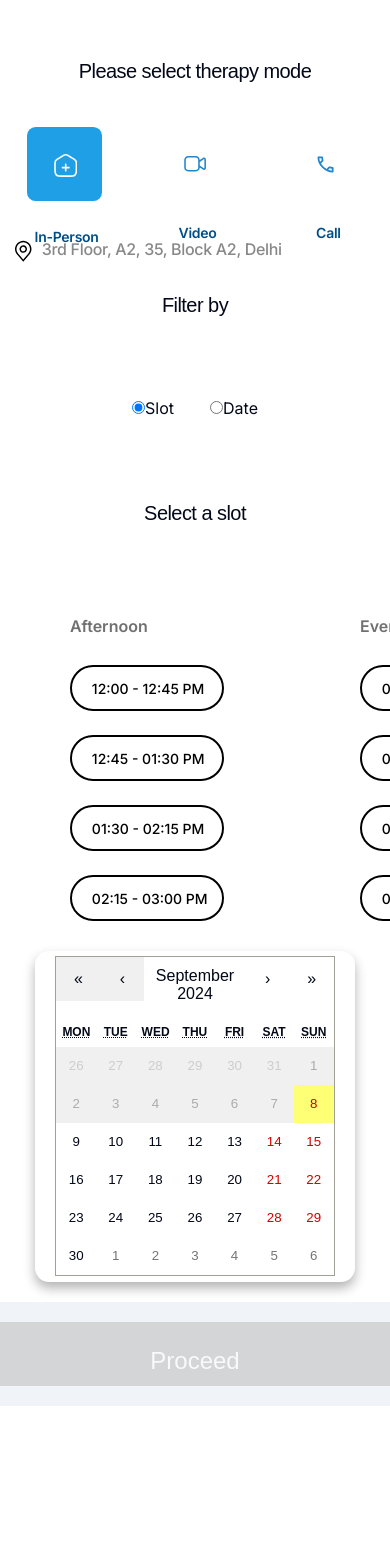
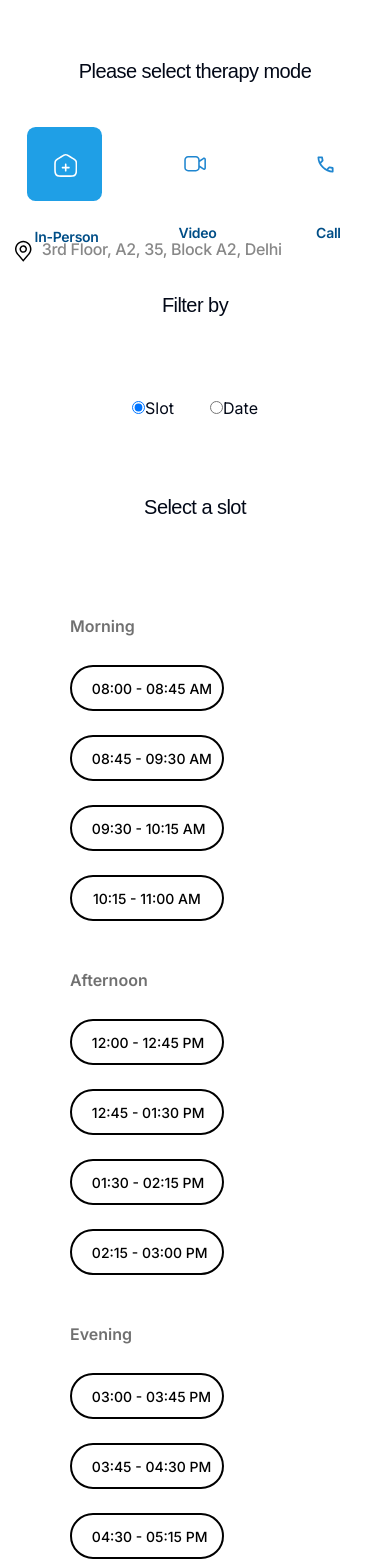
Before and after one commit to ZenStreet-ai/Client-Profile, a Next.js app: page /booking/1 in a window 390 px wide. Shown: the top 1568 px of the page. Before the commit the page ends 1456 px from the top, so only its background shows below. Built offline with nearby package versions, Linux system fonts and the light colour scheme.

Commit message:
lets go it works

```diff
--- a/src/app/booking/[id]/components/ButtonGroupComponent.css
+++ b/src/app/booking/[id]/components/ButtonGroupComponent.css
@@ -390,6 +390,13 @@
     color: var(--text-color);
   }
 
+  .slots-row {
+    display: flex;
+    flex-direction: column;
+    width: 100%;
+    justify-content: flex-start;
+  }
+
   .filter-options .therapy-center Button,
   .select-time-date .therapy-center Button {
     width: auto;
```
